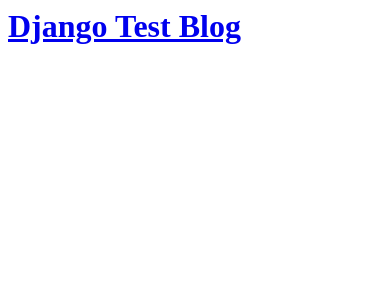
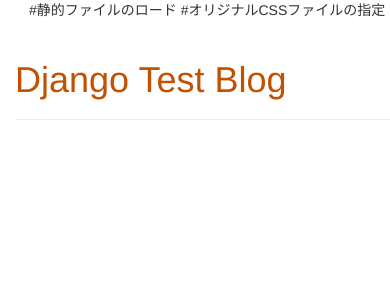
Before and after one commit to motonaga-yk/my-first-blog, a Django app: page / in a window 390 px wide. Shown: the top 300 px of the page. Run offline with Django 5.2, Linux system fonts and the light colour scheme; data that the repository does not hold is empty; some libraries are stand-ins or nearby versions.

Commit message:
Added view and template for detailed blog post as well as CSS for the site.

```diff
--- /dev/null
+++ b/blog/static/css/blog.css
@@ -0,0 +1,7 @@
+h1 a, h2 a {
+    color: #C25100;
+}
+
+body {
+    padding-left: 15px;
+}
--- /dev/null
+++ b/blog/templates/blog/base.html
@@ -0,0 +1,23 @@
+{% load static %}　#静的ファイルのロード
+<html>
+    <head>
+        <title>Django Test blog</title>
+        <link rel="stylesheet" href="//maxcdn.bootstrapcdn.com/bootstrap/3.2.0/css/bootstrap.min.css">
+        <link rel="stylesheet" href="//maxcdn.bootstrapcdn.com/bootstrap/3.2.0/css/bootstrap-theme.min.css">
+        <link href='//fonts.googleapis.com/css?family=Lobster&subset=latin,latin-ext' rel='stylesheet' type='text/css'>
+        <link rel="stylesheet" href="{% static 'css/blog.css' %}">		#オリジナルCSSファイルの指定
+    </head>
+    <body>
+        <div class="page-header">
+            <h1><a href="/">Django Test Blog</a></h1>
+        </div>
+        <div class="content container">
+            <div class="row">
+                <div class="col-md-8">
+                {% block content %}
+                {% endblock %}
+                </div>
+            </div>
+        </div>
+    </body>
+</html>
```
Also changed, not shown: blog/templates/blog/post_list.html (+11 -16 lines).
